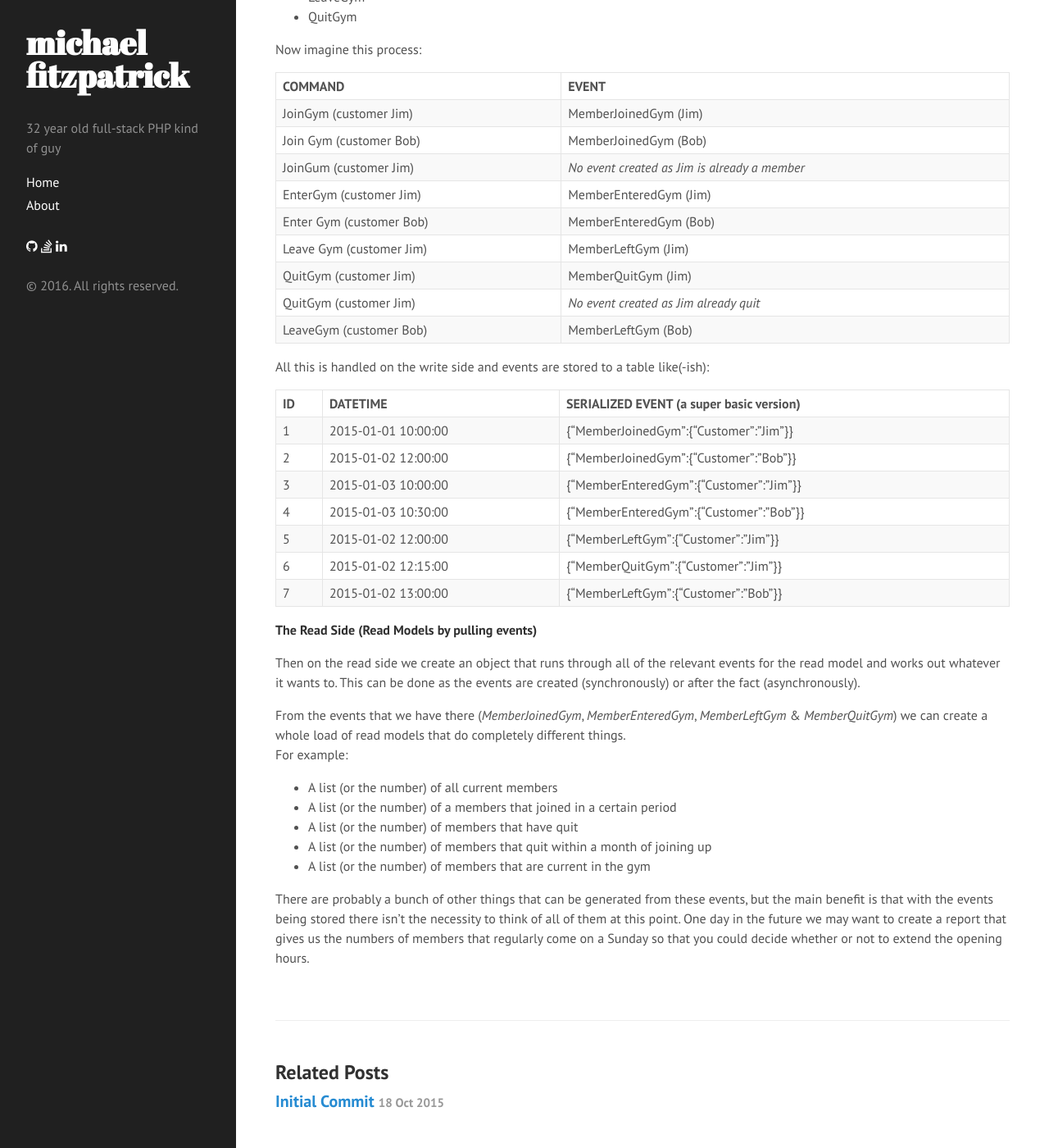
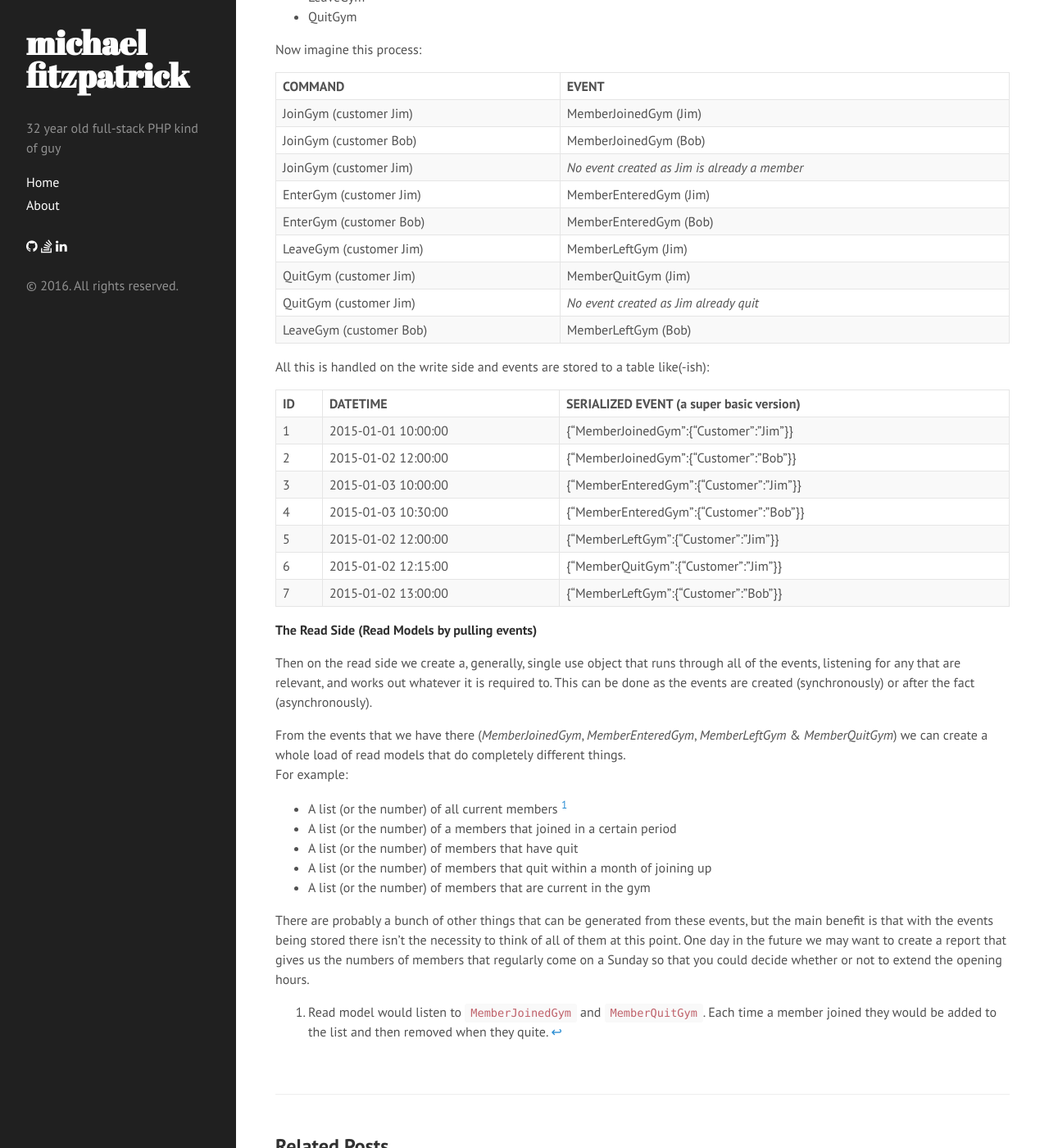
Before and after one commit to qooplmao/qooplmao.github.io, a Jekyll site: the page built from _posts/2016-01-18-cqrs-basics.md, in a window 1280 px wide and 1400 px high, scrolled down 464 px. Shown: the whole window at 82% size. Built offline with Jekyll 4.4.1, drawn with Linux system fonts in a browser that asks for light colours; nearby versions of some CDN libraries; Markdown is read by kramdown in place of the engine named in the settings.

Commit message:
type and footnote

```diff
--- a/_config.yml
+++ b/_config.yml
@@ -1,7 +1,7 @@
 # Dependencies
 markdown:           redcarpet
 redcarpet:
-    extensions:     [ "tables" ]
+    extensions:     [ 'tables', 'footnotes' ]
 highlighter:        pygments
 
 # Permalinks
--- a/_posts/2016-01-18-cqrs-basics.md
+++ b/_posts/2016-01-18-cqrs-basics.md
@@ -27,11 +27,11 @@ Now imagine this process:
 | COMMAND                  | EVENT                                          |
 | :----------------------- | :--------------------------------------------- |
 | JoinGym (customer Jim)   | MemberJoinedGym (Jim)                          |
-| Join Gym (customer Bob)  | MemberJoinedGym (Bob)                          |
-| JoinGum (customer Jim)   | *No event created as Jim is already a member*  |
+| JoinGym (customer Bob)   | MemberJoinedGym (Bob)                          |
+| JoinGym (customer Jim)   | *No event created as Jim is already a member*  |
 | EnterGym (customer Jim)  | MemberEnteredGym (Jim)                         |
-| Enter Gym (customer Bob) | MemberEnteredGym (Bob)                         |
-| Leave Gym (customer Jim) | MemberLeftGym (Jim)                            |
+| EnterGym (customer Bob)  | MemberEnteredGym (Bob)                         |
+| LeaveGym (customer Jim)  | MemberLeftGym (Jim)                            |
 | QuitGym (customer Jim)   | MemberQuitGym (Jim)                            |
 | QuitGym (customer Jim)   | *No event created as Jim already quit*         |
 | LeaveGym (customer Bob)  | MemberLeftGym (Bob)                            |
@@ -51,16 +51,16 @@ All this is handled on the write side and events are stored to a table like(-ish
 
 **The Read Side (Read Models by pulling events)**
 
-Then on the read side we create an object that runs through all of the relevant
-events for the read model and works out whatever it wants to. This can be done
-as the events are created (synchronously) or after the fact (asynchronously).
+Then on the read side we create a, generally, single use object that runs through all
+of the events, listening for any that are relevant, and works out whatever it is required to.
+This can be done as the events are created (synchronously) or after the fact (asynchronously).
 
 From the events that we have there (*MemberJoinedGym*, *MemberEnteredGym*, *MemberLeftGym* &
 *MemberQuitGym*) we can create a whole load of read models that do completely different
 things.
 For example:
 
-- A list (or the number) of all current members
+- A list (or the number) of all current members [^1]
 - A list (or the number) of a members that joined in a certain period
 - A list (or the number) of members that have quit
 - A list (or the number) of members that quit within a month of joining up
@@ -71,3 +71,5 @@ but the main benefit is that with the events being stored there isn't the necess
 think of all of them at this point. One day in the future we may want to create a report
 that gives us the numbers of members that regularly come on a Sunday so that you could
 decide whether or not to extend the opening hours.
+
+[^1]: Read model would listen to `MemberJoinedGym` and `MemberQuitGym`. Each time a member joined they would be added to the list and then removed when they quite.
```
